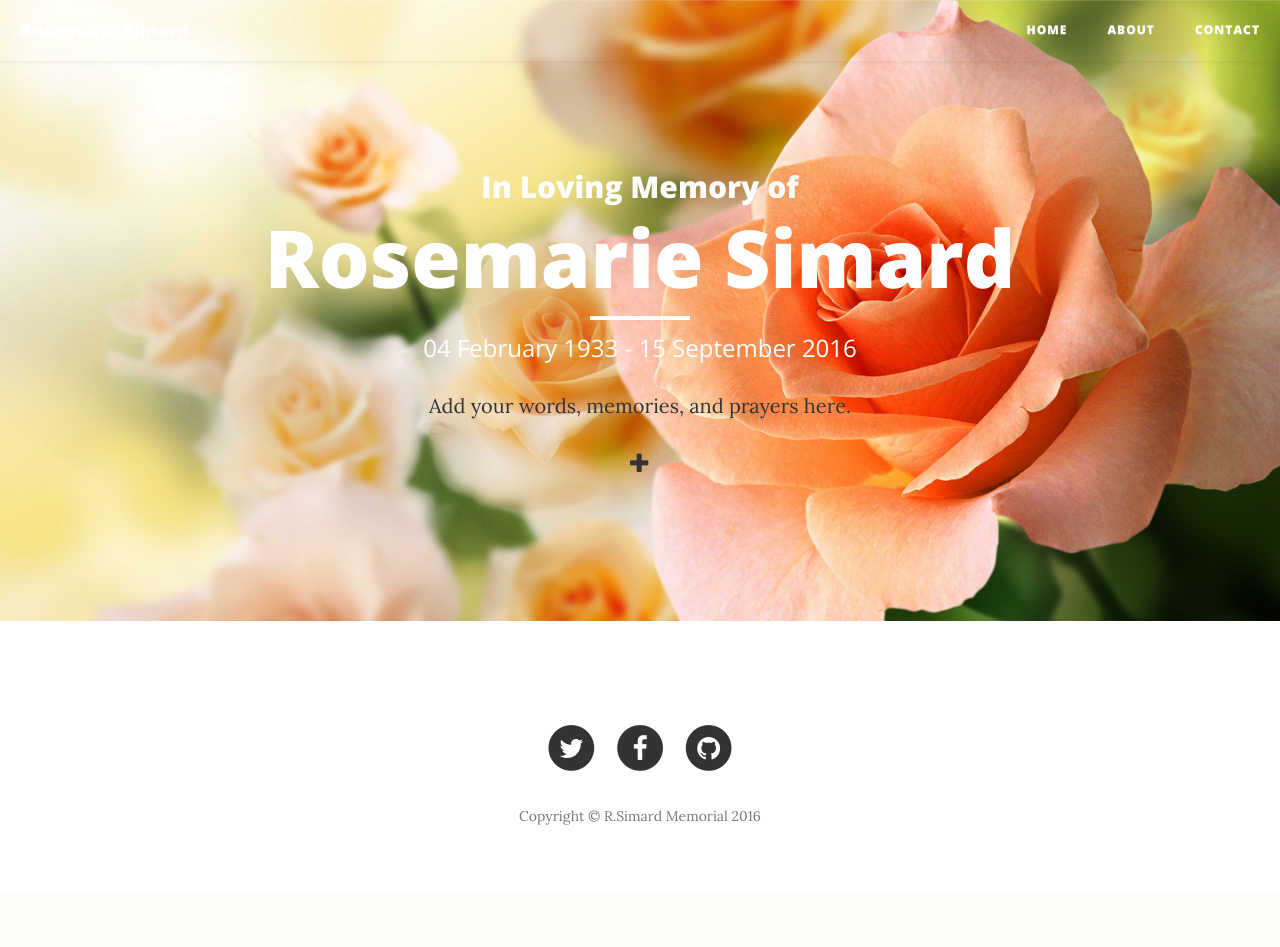
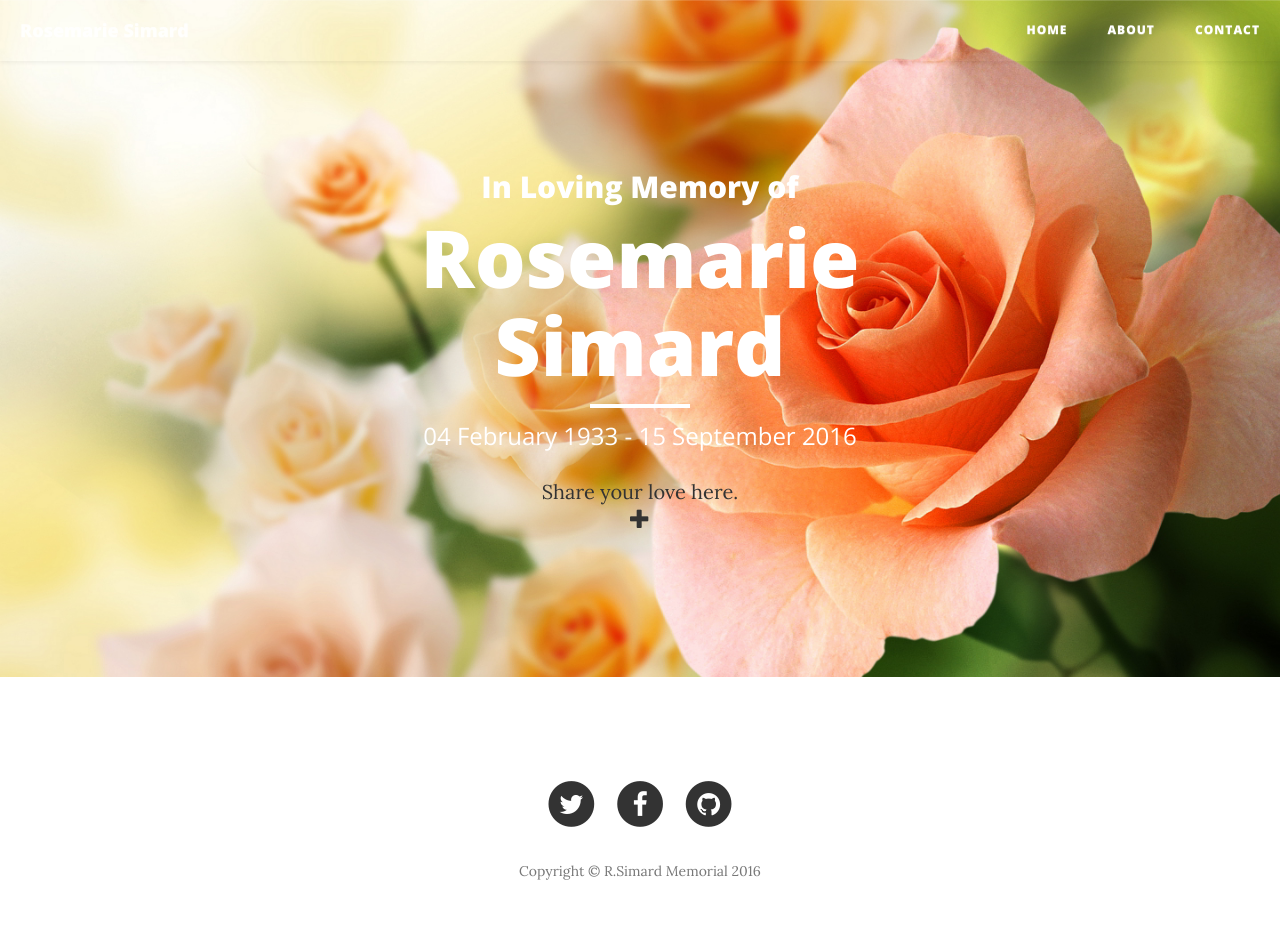
Before and after one commit to gsimore/Memorial-of-Rosemarie-Simard, a Django app: page / in a window 1280 px wide. Before the commit the page ends 825 px from the top, so only its background shows below. Run offline with Django 3.2, Linux system fonts and the light colour scheme; data that the repository does not hold is empty; some libraries are stand-ins or nearby versions.

Commit message:
small changes topost_list with share your love

```diff
--- a/mewall/templates/mewall/post_list.html
+++ b/mewall/templates/mewall/post_list.html
@@ -4,14 +4,18 @@
       <header class="intro-header" style="background-image: url('/static/img/rose.jpg')">
           <div class="container">
               <div class="row">
-                  <div class="col-lg-12">
+                  <div class="col-lg-8 col-lg-offset-2 col-md-10 col-md-offset-1">
                       <div class="site-heading">
                           <h2>In Loving Memory of</h2>
                             <h1>Rosemarie Simard</h1>
                           <hr class="small">
                           <span class="subheading"> 04 February 1933 - 15 September 2016 </span>
-                          <p style="color:#333333;"> Add your words, memories, and prayers here. </p>
-                          <a href="{% url 'post_new' %}" class="top-menu"><span class="glyphicon glyphicon-plus"></span></a>
+                          <br>
+                          <a href="{% url 'post_new' %}" class="top-menu">
+                              <span> Share your love here. </span>
+                              <br>
+                              <span class="glyphicon glyphicon-plus"> </span>
+                          </a>
                       </div>
                   </div>
               </div>
```
